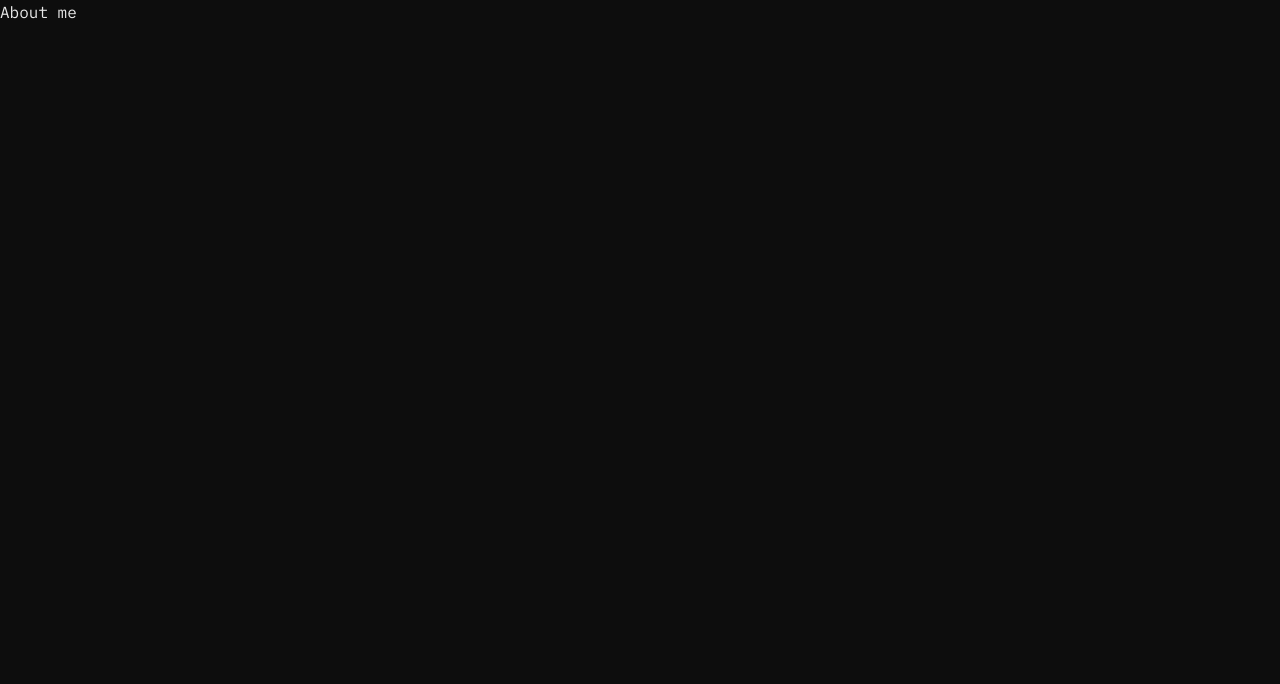
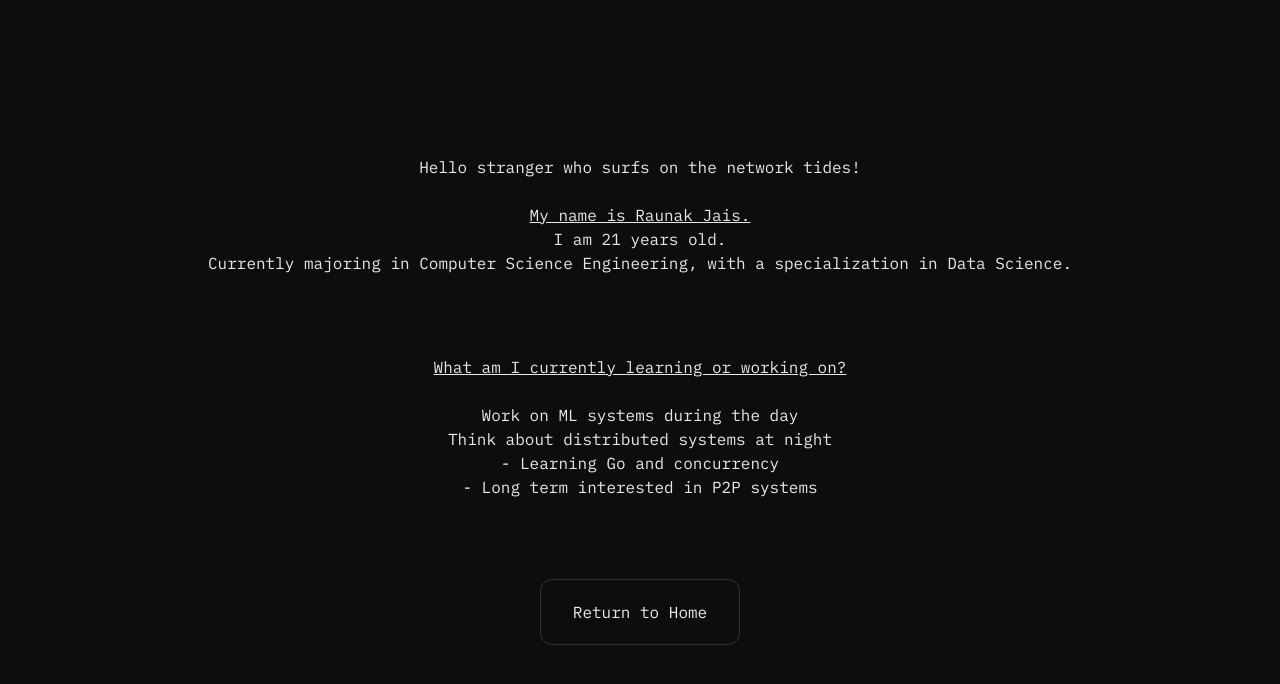
Before and after one commit to monarchxr/my_portfolio, a Next.js app: page /about in a window 1280 px wide. Shown: the top 684 px of the page. Built offline with nearby package versions, Linux system fonts and the light colour scheme.

Commit message:
changed width, and about me page is implemented

```diff
--- a/src/app/about/page.tsx
+++ b/src/app/about/page.tsx
@@ -1,3 +1,41 @@
+import Link from "next/link"
+import Widget from "../components/Widget";
+
+function calculateAge(birthDate: Date | string): number{
+  const today = new Date()
+  const dob = new Date(birthDate)
+
+  let age = today.getFullYear() - dob.getFullYear();
+  const monthDiff = today.getMonth() - dob.getMonth();
+
+  if(monthDiff<0 || (monthDiff===0 && today.getDate()<dob.getDate())){
+    age--;
+  }
+
+  return age;
+}
+
+
 export default function About() {
-  return <main>About me</main>
+  return <main className="flex flex-col h-screen items-center justify-center gap-20">
+    <div className="text-center">
+      <h2>Hello stranger who surfs on the network tides!</h2><br></br>
+      <p className="underline">My name is Raunak Jais.</p>
+      <p>I am {calculateAge("2005-01-31")} years old.</p>
+      <p>Currently majoring in Computer Science Engineering, with a specialization in Data Science.</p>
+      <p></p>
+    </div>
+
+    <div className="text-center">
+      <h2 className="underline">What am I currently learning or working on?</h2><br></br>
+      <p>Work on ML systems during the day</p>
+      <p>Think about distributed systems at night</p>
+      <p>- Learning Go and concurrency</p>
+      <p>- Long term interested in P2P systems</p>
+    </div>
+
+    <div>
+      <Widget href="/" label="Return to Home" />
+    </div>
+  </main>
 }
--- a/src/app/components/Widget.tsx
+++ b/src/app/components/Widget.tsx
@@ -3,7 +3,7 @@ import Link from "next/link"
 export default function Widget({href,label}:{href: string, label:string}){
     return(
         <Link href={href}>
-            <div className="border border-white/15 p-5 w-30 text-center rounded-xl hover:bg-gray-700 transition-colors duration-200 hover:shadow-[0_0_20px_rgba(255,0,0,0.6)]">
+            <div className="border border-white/15 p-5 w-50 text-center rounded-xl hover:bg-gray-700 transition-colors duration-200 hover:shadow-[0_0_20px_rgba(255,0,0,0.6)]">
             <h4>{label}</h4>
             </div>
         </Link>
```
